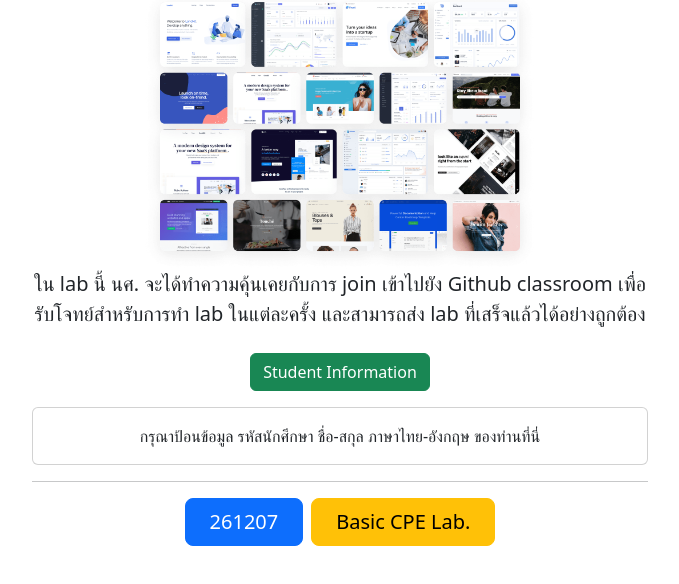
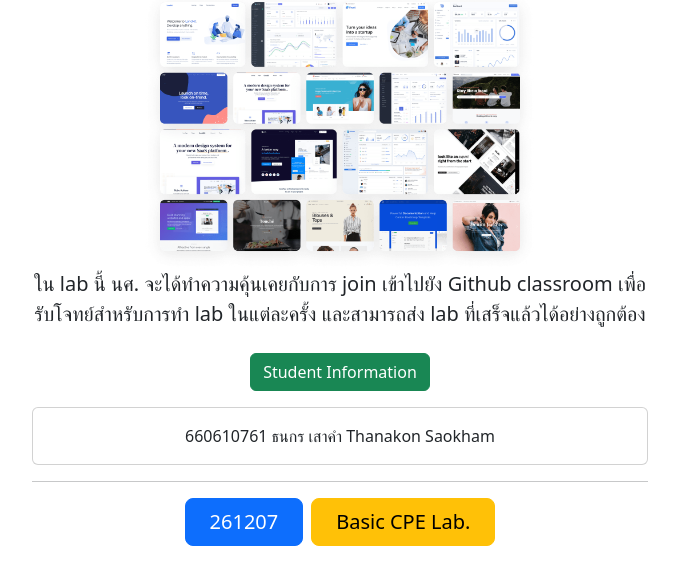
Before and after one commit to cpe207/lab01-ThanakornSaokum, a plain HTML site: page index.html in a window 1280 px wide. Both pictures are taken after a click on the button "Student Information". Shown: the part 178-762 px from the top of the page, without its empty margins (300-979 px from the left). Drawn offline with nearby package versions, Linux system fonts and the light colour scheme.

Commit message:
insert my name and id

```diff
--- a/index.html
+++ b/index.html
@@ -50,8 +50,7 @@
           </p>
           <div class="collapse" id="collapseExample">
             <div class="card card-body">
-              กรุณาป้อนข้อมูล รหัสนักศึกษา ชื่อ-สกุล ภาษาไทย-อังกฤษ
-              ของท่านที่นี่
+              660610761 ธนกร เสาคำ Thanakon Saokham
             </div>
           </div>
         </div>
```
